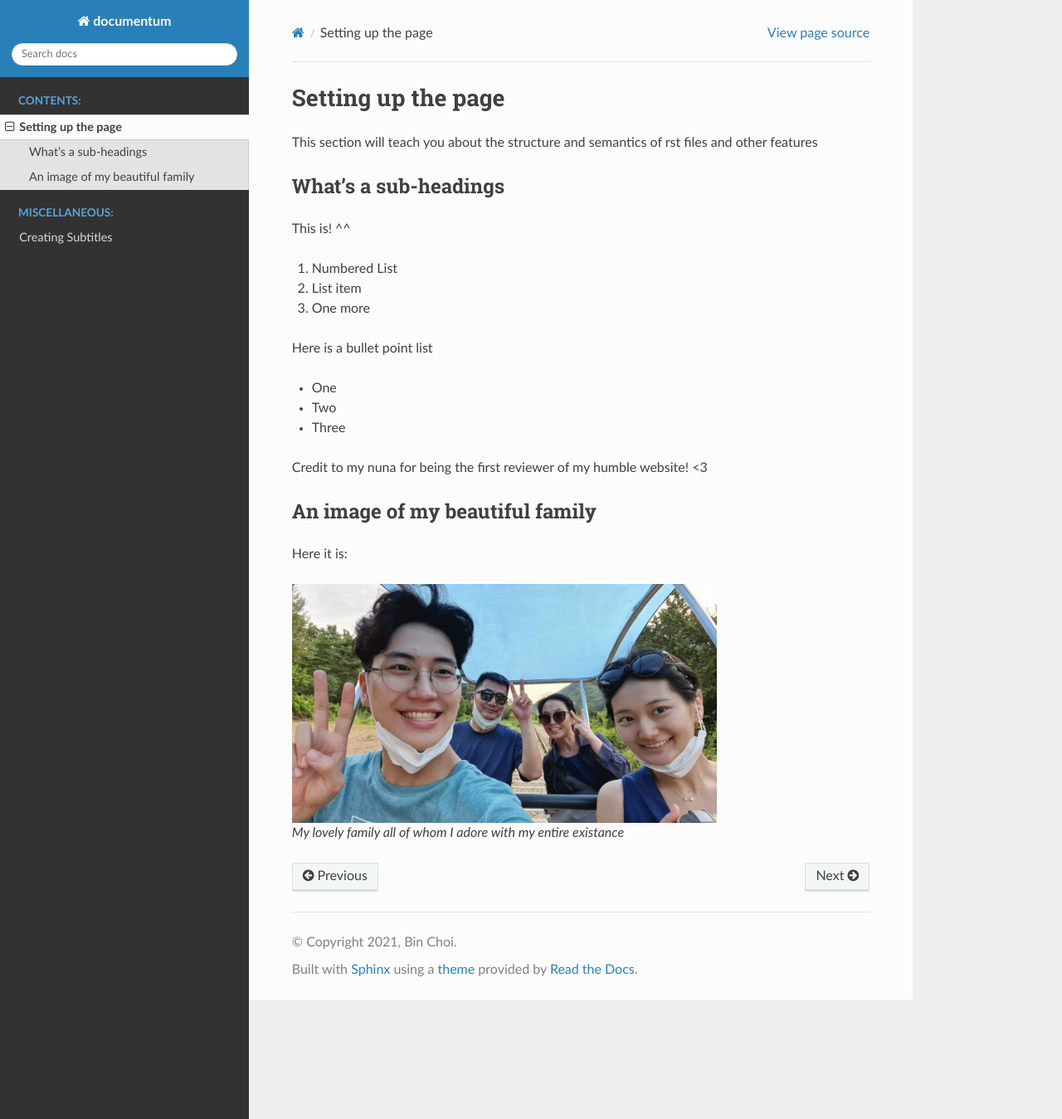
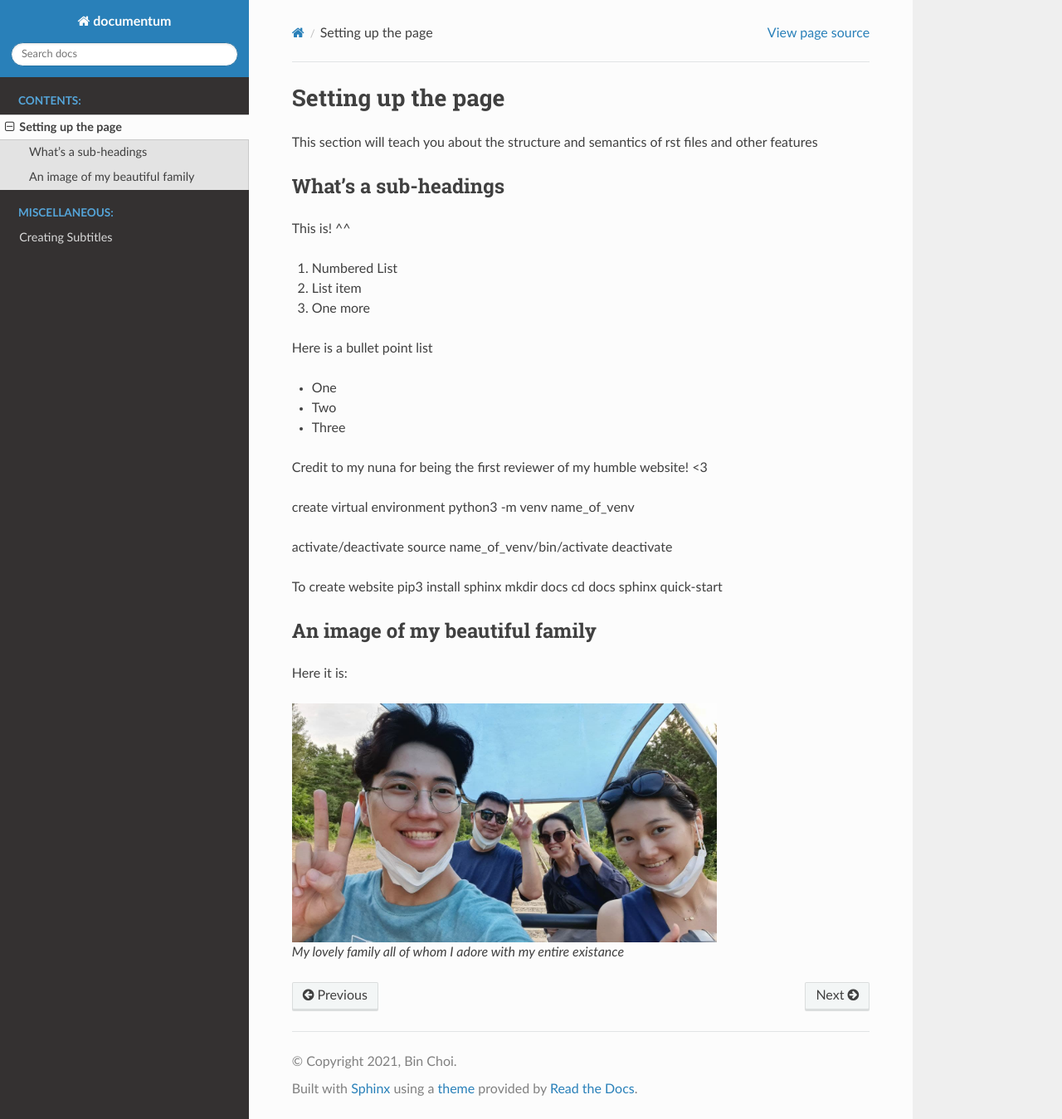
Before and after one commit to binchoi/documentum, a Sphinx documentation site: the page built from docs/source/beforeyoubegin.rst, in a window 1280 px wide and 1349 px high. Shown: the whole window at 83% size. Built offline with Sphinx 7.4.7 and the Read the Docs theme 2.0.0, drawn with Linux system fonts in a browser that asks for light colours.

Commit message:
Link to LeetCode doc page

```diff
--- a/docs/source/beforeyoubegin.rst
+++ b/docs/source/beforeyoubegin.rst
@@ -21,6 +21,19 @@
 
 Credit to my nuna for being the first reviewer of my humble website! <3
 
+create virtual environment
+python3 -m venv name_of_venv
+
+activate/deactivate
+source name_of_venv/bin/activate
+deactivate
+
+To create website
+pip3 install sphinx
+mkdir docs
+cd docs
+sphinx quick-start
+
 .. _fampic:
 
 An image of my beautiful family
--- a/docs/source/index.rst
+++ b/docs/source/index.rst
@@ -11,6 +11,8 @@
 I will document my journey of learning and exploring the world of computers and data.
 
 Here is me testing a :ref:`hyperlink <settingup>`. Look at my awesome :ref:`family <fampic>`!
+
+Check out my LeetCode practice `documentation <https://binchoi.github.io/leetcode/build/html/index.html>`_.
 
 
 .. toctree::
```
Also changed, not shown: 5 other files.
